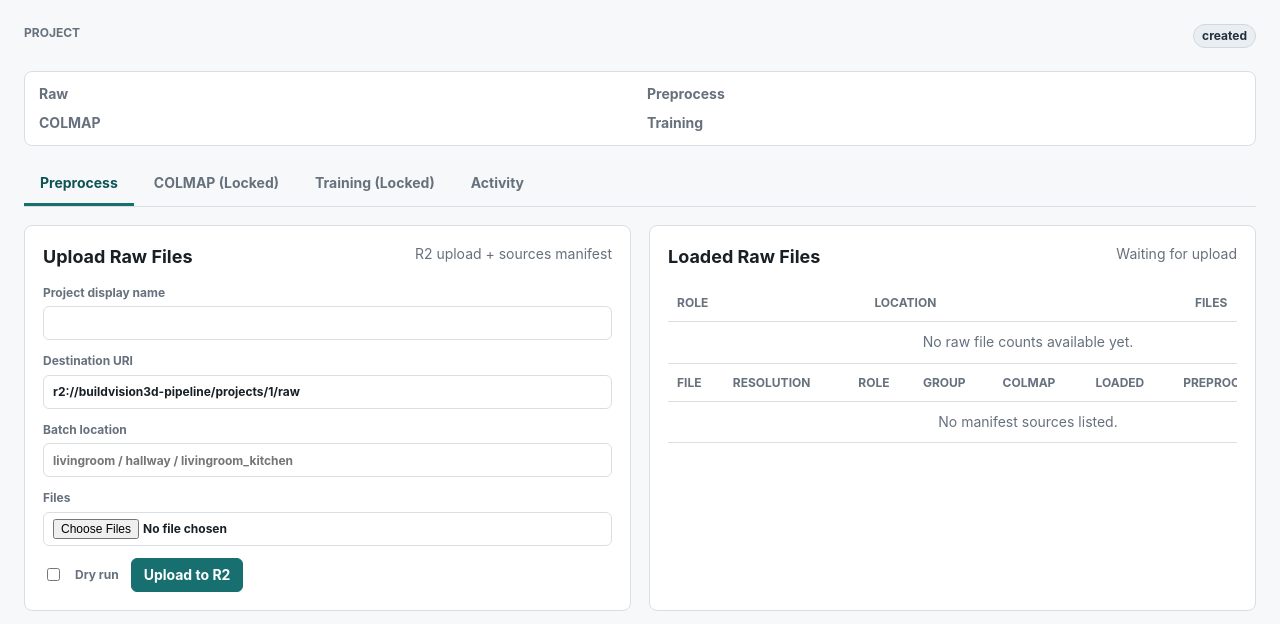
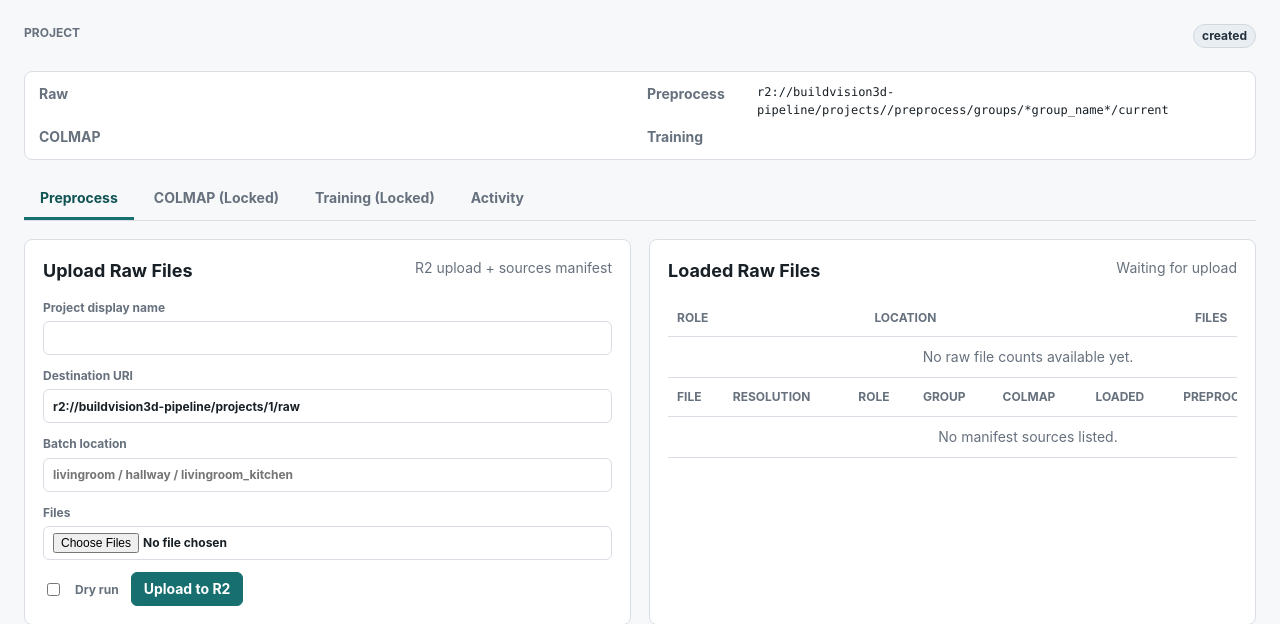
Before and after one commit to kurokaj/realestate-splat, a FastAPI app: page /ui/projects/1 in a window 1280 px wide. Shown: the part 56-680 px from the top of the page. Run offline with FastAPI, Linux system fonts and the light colour scheme; parts of the project's set-up code (start-up, migrations or seed data) failed here and were passed over; some libraries are stand-ins or nearby versions.

Commit message:
UI field fix

```diff
--- a/controller_ui/templates/project_detail.html
+++ b/controller_ui/templates/project_detail.html
@@ -17,7 +17,7 @@
   <section class="panel compact-panel">
     <dl class="kv four">
       <dt>Raw</dt><dd>{{ project.raw_uri or "" }}</dd>
-      <dt>Preprocess</dt><dd>{{ project.preprocess_current_uri or "" }}</dd>
+      <dt>Preprocess</dt><dd class="mono">r2://{{ default_bucket }}/projects/{{ project.id }}/preprocess/groups/*group_name*/current</dd>
       <dt>COLMAP</dt><dd>{{ project.colmap_current_uri or "" }}</dd>
       <dt>Training</dt><dd>{{ project.training_current_uri or "" }}</dd>
     </dl>
```
